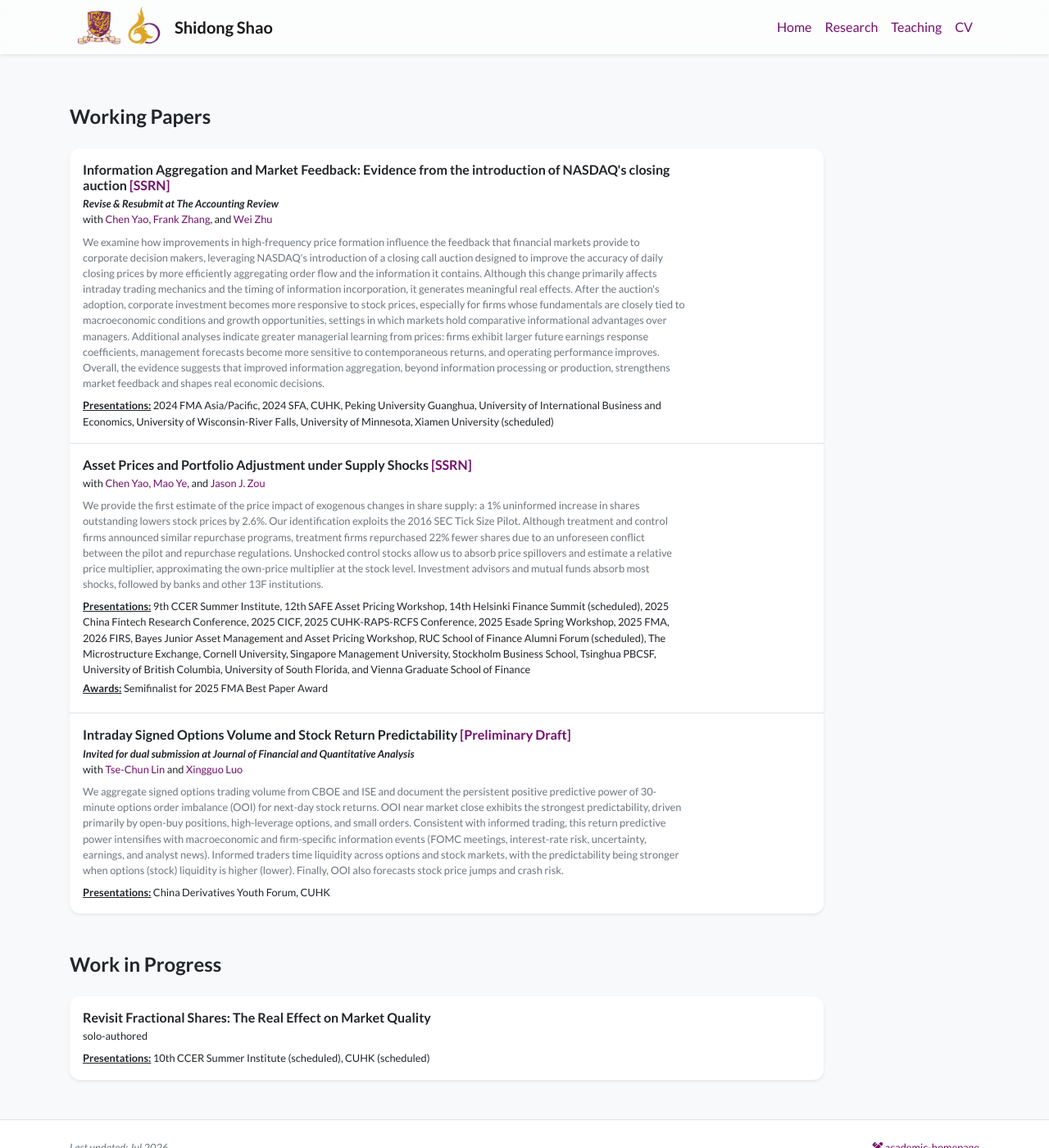
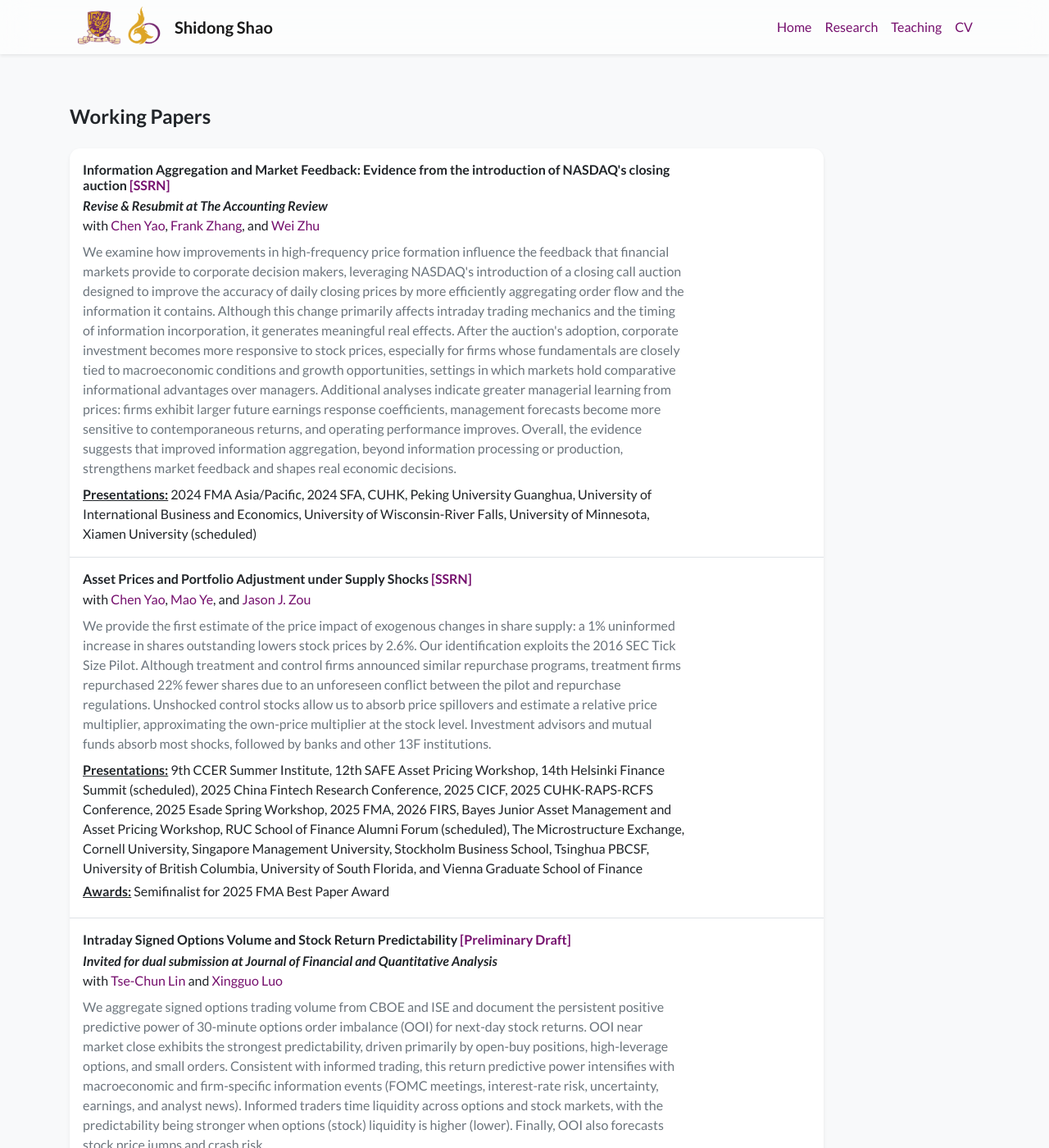
Before and after one commit to shidongshao/shidongshao.github.io, a Jekyll site: the page built from research.html, in a window 1280 px wide and 1400 px high. Shown: the whole window at 82% size. Built offline with Jekyll 4.4.1, drawn with Linux system fonts in a browser that asks for light colours; nearby versions of some CDN libraries; a style sheet for code colours, icons or effects is not loaded.

Commit message:
Update personal website

```diff
--- a/_includes/widgets/publication_item.html
+++ b/_includes/widgets/publication_item.html
@@ -10,16 +10,16 @@
                 <a target="_blank" href="{{ link[1] }}">[{{ link[0] }}]</a>
                 {% endif %}
                 {% endfor %}</h6>
-            <p class="mt-0 mb-0 small font-weight-bold font-italic">{{item.pub_pre}}<i>{{ item.pub }}</i>{{ item.pub_post }} {{ item.pub_date }} {{ item.pub_last }} <span data-semantic-scholar-id="{{ item.semantic_scholar_id }}"></span></p>
-            <p class="mt-0 mb-0 small">
+            <p class="mt-0 mb-0 font-weight-bold font-italic">{{item.pub_pre}}<i>{{ item.pub }}</i>{{ item.pub_post }} {{ item.pub_date }} {{ item.pub_last }} <span data-semantic-scholar-id="{{ item.semantic_scholar_id }}"></span></p>
+            <p class="mt-0 mb-0">
                 {%if item.authors[0] %} with {%else%} solo-authored {%endif%}
                 {% include widgets/author_list.html authors=item.authors %}
             </p>
 
-            <p class="mt-2 mb-2 small text-muted">{{ item.abstract }}</p>
+            <p class="mt-2 mb-2 text-muted">{{ item.abstract }}</p>
 
-            <p class="mt-0 mb-0 small"><strong><u>Presentations:</u></strong> {{ item.presentations }}</p>
-            {% if item.awards %}<p class="mt-1 mb-1 small"><strong><u>Awards:</u></strong> {{ item.awards }}</p>{% endif %}
+            <p class="mt-0 mb-0"><strong><u>Presentations:</u></strong> {{ item.presentations }}</p>
+            {% if item.awards %}<p class="mt-1 mb-1"><strong><u>Awards:</u></strong> {{ item.awards }}</p>{% endif %}
 
         </div>
     </div>
--- a/assets/css/global.css
+++ b/assets/css/global.css
@@ -105,3 +105,19 @@ div.lazy {
   0%, 100% { opacity: 1; }
   50% { opacity: 0; }
 }
+
+
+.btn.btn-outline-dark:hover,
+.btn.btn-outline-dark:focus {
+  background-color: rgba(117, 15, 109, 0.12); /* soft tint on hover/focus */
+  border-color: #6c757d;
+  color: #fff;
+}
+
+.btn.btn-outline-dark:active,
+.btn.btn-outline-dark.active,
+.show > .btn.btn-outline-dark.dropdown-toggle {
+  background-color: rgba(117, 15, 109, 0.18); /* slightly stronger on active */
+  border-color: #5a6268;
+  color: #fff;
+}
--- a/cv.html
+++ b/cv.html
@@ -9,10 +9,10 @@ navbar_title: CV
         <h4 class="mt-4 mb-4 pt-4">Curriculum Vitae</h4>
 
         <div class="mb-3">
-            <a href="/assets/files/cv.pdf" class="btn btn-outline-dark ml-2" download>
+            <a href="/assets/files/cv.pdf" class="btn btn-outline-dark btn-outline-brand" download>
                 <i class="fas fa-download"></i> Download CV
             </a>
-            <a href="/assets/files/cv.pdf" class="btn btn-outline-dark ml-2" target="_blank">
+            <a href="/assets/files/cv.pdf" class="btn btn-outline-dark btn-outline-brand" target="_blank">
                 <i class="fas fa-external-link-alt"></i> Open in New Tab
             </a>
         </div>
```
